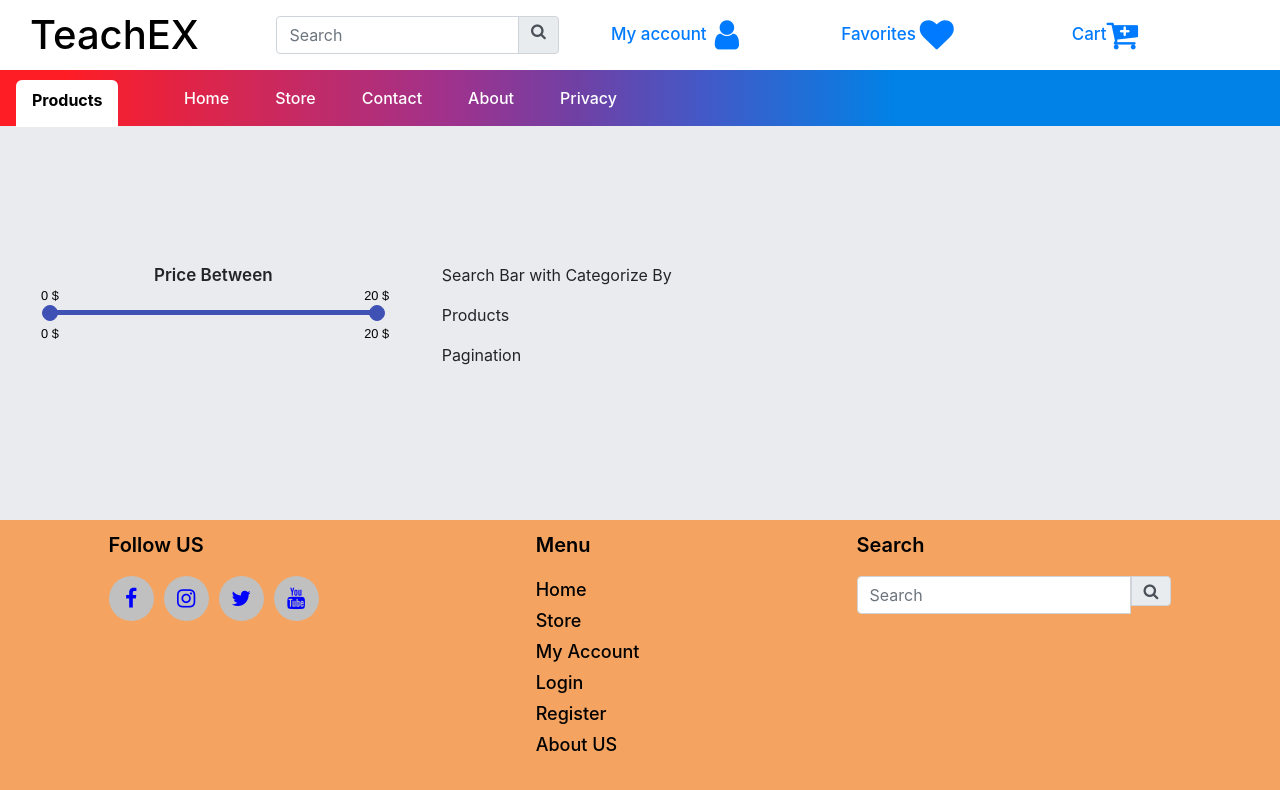
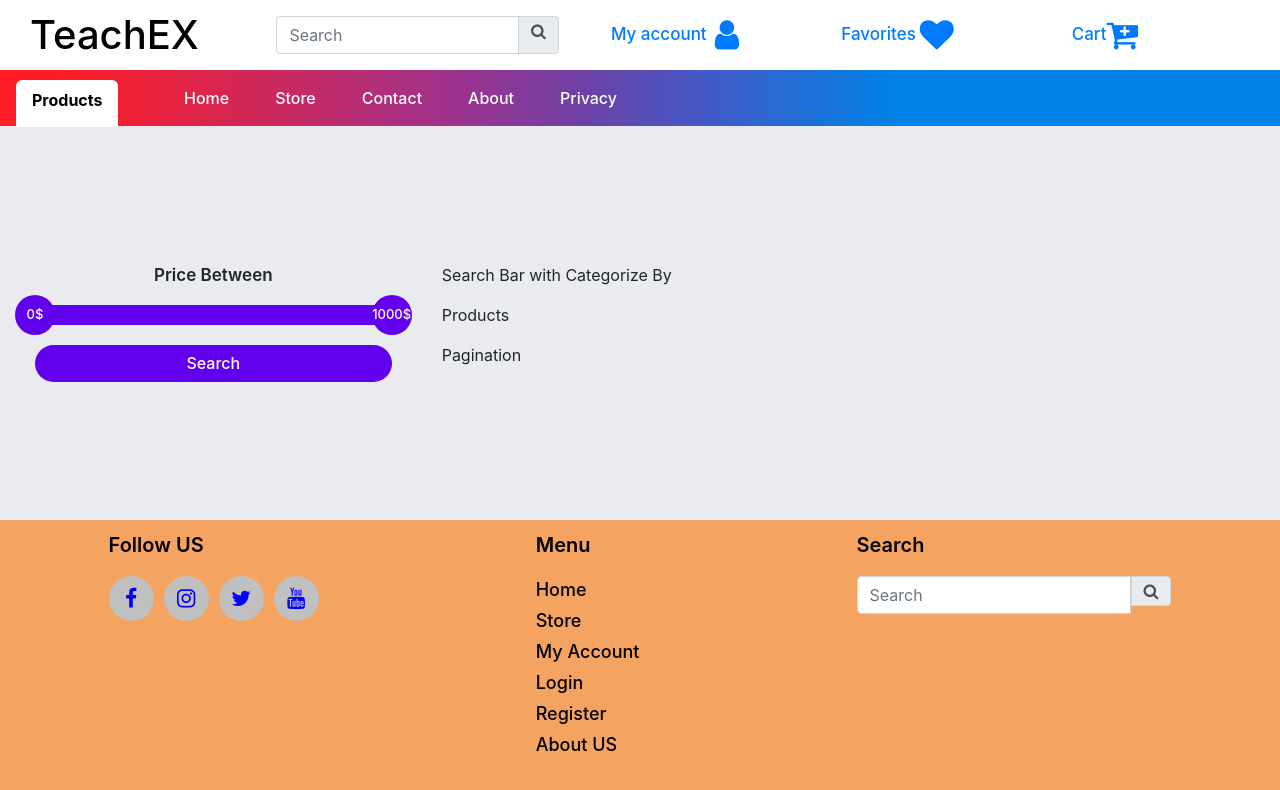
Before and after one commit to Ozair0/e-comeerce-nextjs, a Next.js app: page /store in a window 1280 px wide. Shown: the top 790 px of the page. Built offline with nearby package versions, Linux system fonts and the light colour scheme.

Commit message:
Created Custom Input Range

```diff
--- /dev/null
+++ b/Components/Store/sidebar.js
@@ -0,0 +1,118 @@
+import { useState, useRef, useEffect } from "react";
+
+export default function Sidebar() {
+  const [range1, setRange1] = useState(0);
+  const [range2, setRange2] = useState(1000);
+  const slider1 = useRef();
+  const slider2 = useRef();
+  const track = useRef();
+  const range = useRef();
+  const TL = useRef();
+  const TR = useRef();
+
+  function setLeftValue() {
+    let min = parseInt(slider1.current.min);
+    let max = parseInt(slider1.current.max);
+
+    slider1.current.value = Math.min(
+      parseInt(slider1.current.value),
+      parseInt(slider2.current.value) - 1
+    );
+
+    var percent = ((slider1.current.value - min) / (max - min)) * 100;
+    TL.current.style.left = percent + "%";
+    range.current.style.left = percent + "%";
+  }
+
+  function setRightValue() {
+    let min = parseInt(slider2.current.min);
+    let max = parseInt(slider2.current.max);
+
+    slider2.current.value = Math.max(
+      parseInt(slider2.current.value),
+      parseInt(slider1.current.value) + 1
+    );
+
+    var percent = ((slider2.current.value - min) / (max - min)) * 100;
+    TR.current.style.right = 100 - percent + "%";
+    range.current.style.right = 100 - percent + "%";
+  }
+  useEffect(() => {
+    setLeftValue();
+    setRightValue();
+  }, []);
+  return (
+    <div className="col-4">
+      <p className="price_b">Price Between</p>
+
+      <div className="middle">
+        <input
+          ref={slider1}
+          type="range"
+          id="input-left"
+          min="0"
+          max="1000"
+          value={range1}
+          onChange={(event) => {
+            if (slider2.current.value - event.target.value > 10) {
+              setRange1(event.target.value);
+              setLeftValue();
+            }
+          }}
+          onMouseOver={() => {
+            TL.current.classList.add("hover");
+          }}
+          onMouseOut={() => {
+            TL.current.classList.remove("hover");
+          }}
+          onMouseDown={() => {
+            TL.current.classList.add("active");
+          }}
+          onMouseUp={() => {
+            TL.current.classList.remove("active");
+          }}
+        />
+        <input
+          ref={slider2}
+          type="range"
+          id="input-right"
+          min="0"
+          max="1000"
+          value={range2}
+          onChange={(event) => {
+            if (event.target.value - slider1.current.value > 10) {
+              setRange2(event.target.value);
+              setRightValue();
+            }
+          }}
+          onMouseOver={() => {
+            TR.current.classList.add("hover");
+          }}
+          onMouseOut={() => {
+            TR.current.classList.remove("hover");
+          }}
+          onMouseDown={() => {
+            TR.current.classList.add("active");
+          }}
+          onMouseUp={() => {
+            TR.current.classList.remove("active");
+          }}
+        />
+
+        <div className="sliddd">
+          <div ref={track} className="track"></div>
+          <div ref={range} className="range"></div>
+          <div ref={TL} className="thumb left">
+            {range1}$
+          </div>
+          <div ref={TR} className="thumb right">
+            {range2}$
+          </div>
+        </div>
+      </div>
+      <div className="btn_search">
+        <button>Search</button>
+      </div>
+    </div>
+  );
+}
--- a/package.json
+++ b/package.json
@@ -12,7 +12,6 @@
     "next": "10.0.3",
     "react": "17.0.1",
     "react-dom": "17.0.1",
-    "react-input-range": "^1.3.0",
     "sass": "^1.30.0"
   }
 }
--- a/pages/store.js
+++ b/pages/store.js
@@ -1,32 +1,8 @@
-import { useState, React, useRef, useEffect } from "react";
-import InputRange from "react-input-range";
+import Sidebar from "../Components/Store/sidebar";
 export default function Home() {
-  const [rangeValue, setRangeValue] = useState({ min: 0, max: 20 });
-  const [rangeValue2, setRangeValue2] = useState(0);
-  // const slider = useRef(null);
-  // const slider2 = useRef(null);
-  // useEffect(() => {
-  //   slider2.current.style.left = ((rangeValue - 0) / (10 - 0)) * 100 + "px";
-  //   slider.current.style.right =
-  //     100 - ((rangeValue2 - 0) / (10 - 0)) * 100 + "%";
-  // }, []);
   return (
     <div className="store">
-      <div className="col-4">
-        <p className="price_b">Price Between</p>
-
-        <div className="middle">
-          <InputRange
-            maxValue={20}
-            minValue={0}
-            formatLabel={(value) => `${value} $`}
-            value={rangeValue}
-            step={1}
-            onChange={(value) => setRangeValue(value)}
-            onChangeComplete={(value) => console.log(value)}
-          />
-        </div>
-      </div>
+      <Sidebar />
       <div className="col-8">
         <div>
           <p>Search Bar with Categorize By</p>
--- a/styles/Store.scss
+++ b/styles/Store.scss
@@ -2,20 +2,121 @@
   display: flex;
 }
 
-.middle {
-  margin-right: 35px;
-  margin-left: 35px;
-  display: flex;
-  justify-content: center;
-  align-items: center;
-  span {
-    font-weight: 500;
-    color: black;
-  }
-}
+// .middle {
+//   margin-right: 35px;
+//   margin-left: 35px;
+//   display: flex;
+//   justify-content: center;
+//   align-items: center;
+//   span {
+//     font-weight: 500;
+//     color: black;
+//   }
+// }
 
 .price_b {
   text-align: center;
   font-size: 17px;
   font-weight: 600;
 }
+
+.middle {
+  position: relative;
+  input[type="range"] {
+    position: absolute;
+    pointer-events: none;
+    -webkit-appearance: none;
+    z-index: 2;
+    height: 10px;
+    width: 100%;
+    opacity: 0;
+  }
+  input[type="range"]::-webkit-slider-thumb {
+    pointer-events: all;
+    width: 30px;
+    height: 30px;
+    border-radius: 0;
+    border: 0 none;
+    background-color: red;
+    -webkit-appearance: none;
+  }
+}
+
+.sliddd {
+  position: relative;
+  z-index: 1;
+  height: 20px;
+  margin: 0 15px;
+}
+.sliddd {
+  .track {
+    position: absolute;
+    z-index: 1;
+    left: 0;
+    right: 0;
+    top: 0;
+    bottom: 0;
+    border-radius: 5px;
+    background-color: #c6aee7;
+  }
+  .range {
+    position: absolute;
+    z-index: 2;
+    left: 25%;
+    right: 25%;
+    top: 0;
+    bottom: 0;
+    border-radius: 5px;
+    background-color: #6200ee;
+  }
+  .thumb {
+    position: absolute;
+    z-index: 3;
+    width: 40px;
+    height: 40px;
+    background-color: #6200ee;
+    border-radius: 50%;
+    box-shadow: 0 0 0 0 rgba(98, 0, 238, 0.1);
+    transition: box-shadow 0.3s ease-in-out;
+    display: flex;
+    justify-content: center;
+    align-items: center;
+    color: white;
+    font-size: small;
+    font-weight: 500;
+  }
+  .left {
+    left: 25%;
+    transform: translate(-15px, -10px);
+  }
+  .right {
+    right: 25%;
+    transform: translate(15px, -10px);
+  }
+  .hover {
+    box-shadow: 0 0 0 20px rgba(98, 0, 238, 0.1);
+  }
+  .active {
+    box-shadow: 0 0 0 40px rgba(98, 0, 238, 0.2);
+  }
+}
+.btn_search {
+  width: auto;
+  margin-top: 20px;
+  margin-left: 20px;
+  margin-right: 20px;
+  button {
+    width: 100%;
+    background-color: #6200ee;
+    height: 37px;
+    border: none;
+    outline: none;
+    border-radius: 25px;
+    color: white;
+    font-weight: 500;
+    transition-duration: 0.4s;
+    &:hover {
+      box-shadow: 0 2px 10px -1px #6200ee;
+    }
+  }
+}
```
